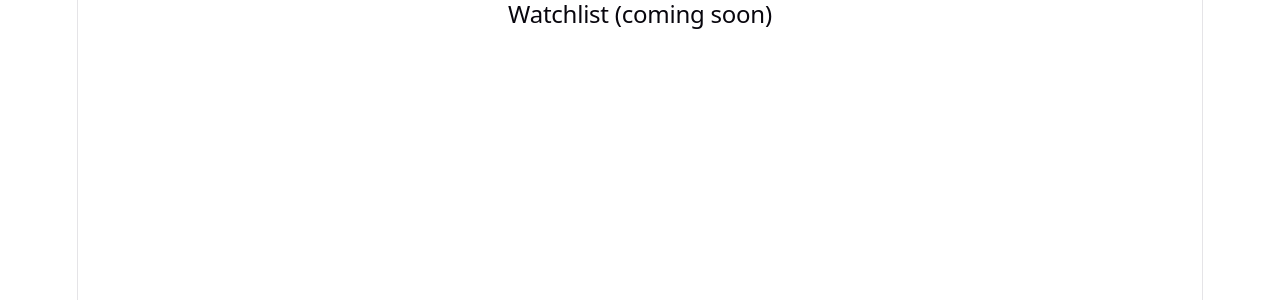
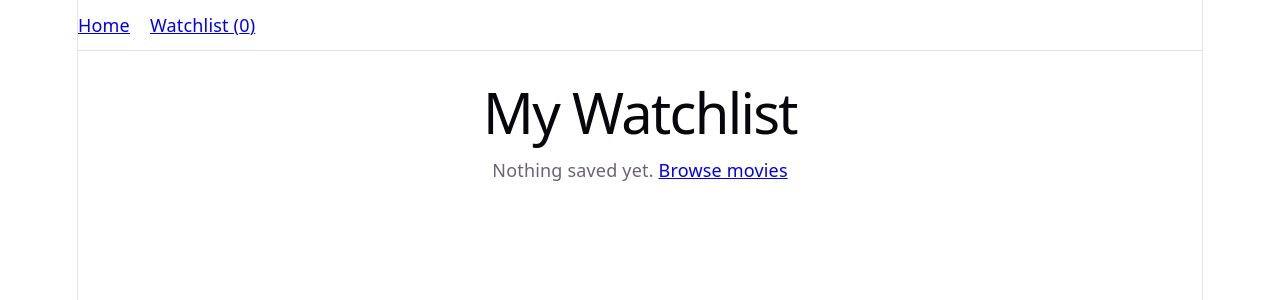
Before and after one commit to Premgattamaneni/tollyscout, a React (Vite) app in the folder tollyscout/: page /watchlist in a window 1280 px wide. Shown: the top 300 px of the page. Built offline with nearby package versions, Linux system fonts and the light colour scheme; no server answers.

Commit message:
Add watchlist with localStorage and Context

```diff
--- a/tollyscout/src/App.jsx
+++ b/tollyscout/src/App.jsx
@@ -1,14 +1,18 @@
 import { Routes, Route } from 'react-router-dom';
+import Navbar from './components/Navbar';
 import Home from './pages/Home';
 import MovieDetails from './pages/MovieDetails';
-import Watchlist from './pages/WatchList';
+import Watchlist from './pages/Watchlist';
 
 export default function App() {
   return (
-    <Routes>
-      <Route path="/" element={<Home />} />
-      <Route path="/movie/:id" element={<MovieDetails />} />
-      <Route path="/watchlist" element={<Watchlist />} />
-    </Routes>
+    <>
+      <Navbar />
+      <Routes>
+        <Route path="/" element={<Home />} />
+        <Route path="/movie/:id" element={<MovieDetails />} />
+        <Route path="/watchlist" element={<Watchlist />} />
+      </Routes>
+    </>
   );
 }
--- /dev/null
+++ b/tollyscout/src/components/Navbar.jsx
@@ -0,0 +1,21 @@
+import { Link } from 'react-router-dom';
+import { useWatchlist } from '../context/WatchlistContext';
+
+export default function Navbar() {
+  const { watchlist } = useWatchlist();
+
+  return (
+    <nav
+      style={{
+        display: 'flex',
+        gap: 20,
+        padding: '12px 0',
+        marginBottom: 16,
+        borderBottom: '1px solid #8884',
+      }}
+    >
+      <Link to="/">Home</Link>
+      <Link to="/watchlist">Watchlist ({watchlist.length})</Link>
+    </nav>
+  );
+}
--- /dev/null
+++ b/tollyscout/src/context/WatchlistContext.jsx
@@ -0,0 +1,42 @@
+import { createContext, useContext } from 'react';
+import useLocalStorage from '../hooks/useLocalStorage';
+
+const WatchlistContext = createContext(null);
+
+export function WatchlistProvider({ children }) {
+  const [watchlist, setWatchlist] = useLocalStorage('tollyscout-watchlist', []);
+
+  const addMovie = (movie) => {
+    setWatchlist((prev) =>
+      prev.some((m) => m.id === movie.id)
+        ? prev
+        : [
+            ...prev,
+            {
+              id: movie.id,
+              title: movie.title,
+              poster_path: movie.poster_path,
+              vote_average: movie.vote_average,
+            },
+          ]
+    );
+  };
+
+  const removeMovie = (id) => {
+    setWatchlist((prev) => prev.filter((m) => m.id !== id));
+  };
+
+  const isInWatchlist = (id) => watchlist.some((m) => m.id === id);
+
+  return (
+    <WatchlistContext.Provider
+      value={{ watchlist, addMovie, removeMovie, isInWatchlist }}
+    >
+      {children}
+    </WatchlistContext.Provider>
+  );
+}
+
+export function useWatchlist() {
+  return useContext(WatchlistContext);
+}
--- /dev/null
+++ b/tollyscout/src/hooks/useLocalStorage.js
@@ -0,0 +1,22 @@
+import { useState, useEffect } from 'react';
+
+export default function useLocalStorage(key, initialValue) {
+  const [value, setValue] = useState(() => {
+    try {
+      const saved = localStorage.getItem(key);
+      return saved ? JSON.parse(saved) : initialValue;
+    } catch {
+      return initialValue;
+    }
+  });
+
+  useEffect(() => {
+    try {
+      localStorage.setItem(key, JSON.stringify(value));
+    } catch {
+      // storage full or blocked, so ignore
+    }
+  }, [key, value]);
+
+  return [value, setValue];
+}
--- a/tollyscout/src/main.jsx
+++ b/tollyscout/src/main.jsx
@@ -3,9 +3,12 @@ import ReactDOM from 'react-dom/client';
 import { BrowserRouter } from 'react-router-dom';
 import App from './App.jsx';
 import './index.css';
+import { WatchlistProvider } from './context/WatchlistContext.jsx';
 
 ReactDOM.createRoot(document.getElementById('root')).render(
   <BrowserRouter>
-    <App />
+    <WatchlistProvider>
+      <App />
+    </WatchlistProvider>
   </BrowserRouter>
 );
--- a/tollyscout/src/pages/MovieDetails.jsx
+++ b/tollyscout/src/pages/MovieDetails.jsx
@@ -1,5 +1,6 @@
 import { useEffect, useState } from 'react';
 import { useParams, Link } from 'react-router-dom';
+import { useWatchlist } from '../context/WatchlistContext';
 import { getMovieDetails, posterUrl } from '../services/api';
 
 export default function MovieDetails() {
@@ -7,6 +8,8 @@ export default function MovieDetails() {
   const [movie, setMovie] = useState(null);
   const [loading, setLoading] = useState(true);
   const [error, setError] = useState('');
+
+  const { addMovie, removeMovie, isInWatchlist } = useWatchlist();
 
   useEffect(() => {
     let ignore = false;
@@ -41,6 +44,7 @@ export default function MovieDetails() {
     (v) => v.site === 'YouTube' && v.type === 'Trailer'
   );
   const cast = movie.credits?.cast.slice(0, 6) ?? [];
+  const saved = isInWatchlist(movie.id);
 
   return (
     <div>
@@ -64,6 +68,19 @@ export default function MovieDetails() {
             {runtime && ` · ${runtime}`}
           </p>
           <p>{movie.genres.map((g) => g.name).join(', ')}</p>
+<button
+  onClick={() => (saved ? removeMovie(movie.id) : addMovie(movie))}
+  style={{
+    padding: '10px 18px',
+    fontSize: 16,
+    borderRadius: 8,
+    border: '1px solid #888',
+    cursor: 'pointer',
+    marginBottom: 8,
+    }}
+>
+  {saved ? '✓ In watchlist (click to remove)' : '+ Add to watchlist'}
+</button>
 
           <h3>Overview</h3>
           <p>{movie.overview || 'No overview available.'}</p>
--- a/tollyscout/src/pages/WatchList.jsx
+++ b/tollyscout/src/pages/WatchList.jsx
@@ -1,3 +1,20 @@
+import { Link } from 'react-router-dom';
+import { useWatchlist } from '../context/WatchlistContext';
+import MovieGrid from '../components/MovieGrid';
+
 export default function Watchlist() {
-  return <h2>Watchlist (coming soon)</h2>;
+  const { watchlist } = useWatchlist();
+
+  return (
+    <div>
+      <h1>My Watchlist</h1>
+      {watchlist.length === 0 ? (
+        <p>
+          Nothing saved yet. <Link to="/">Browse movies</Link>
+        </p>
+      ) : (
+        <MovieGrid movies={watchlist} />
+      )}
+    </div>
+  );
 }
```
